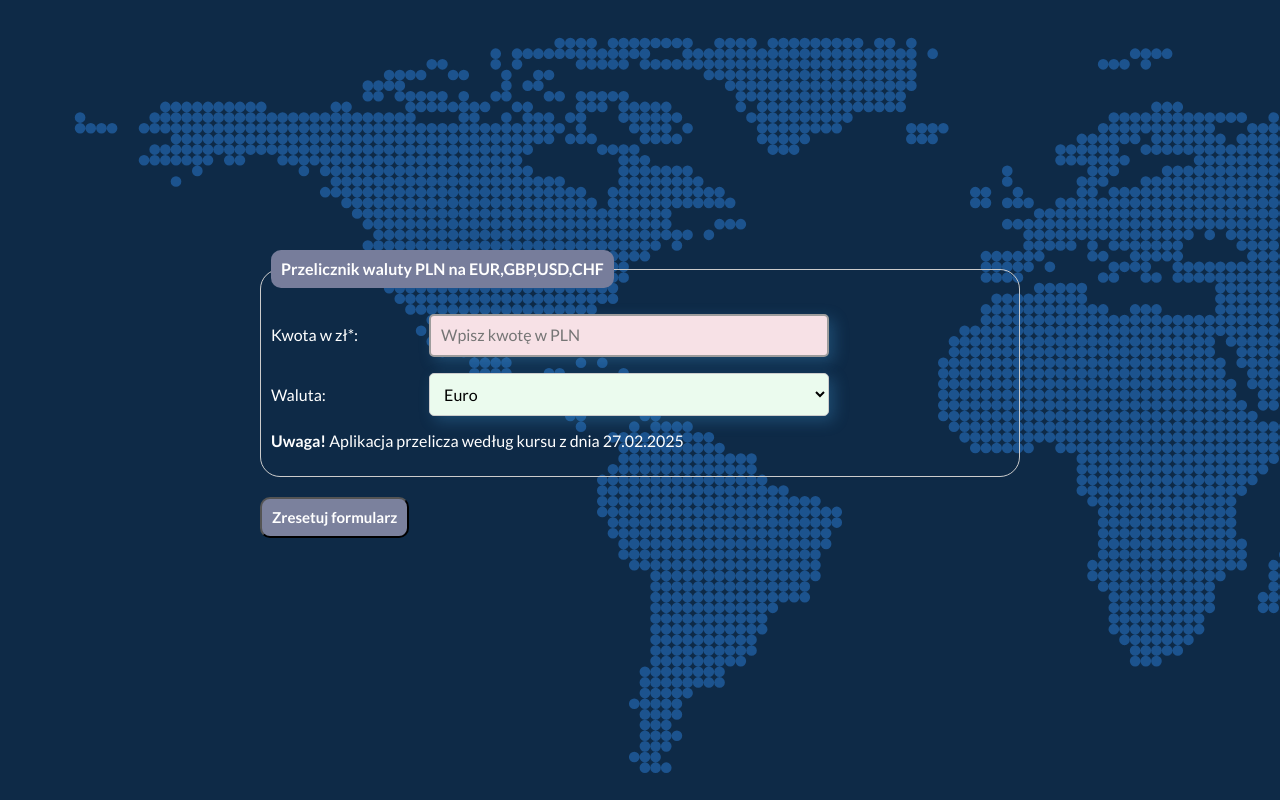
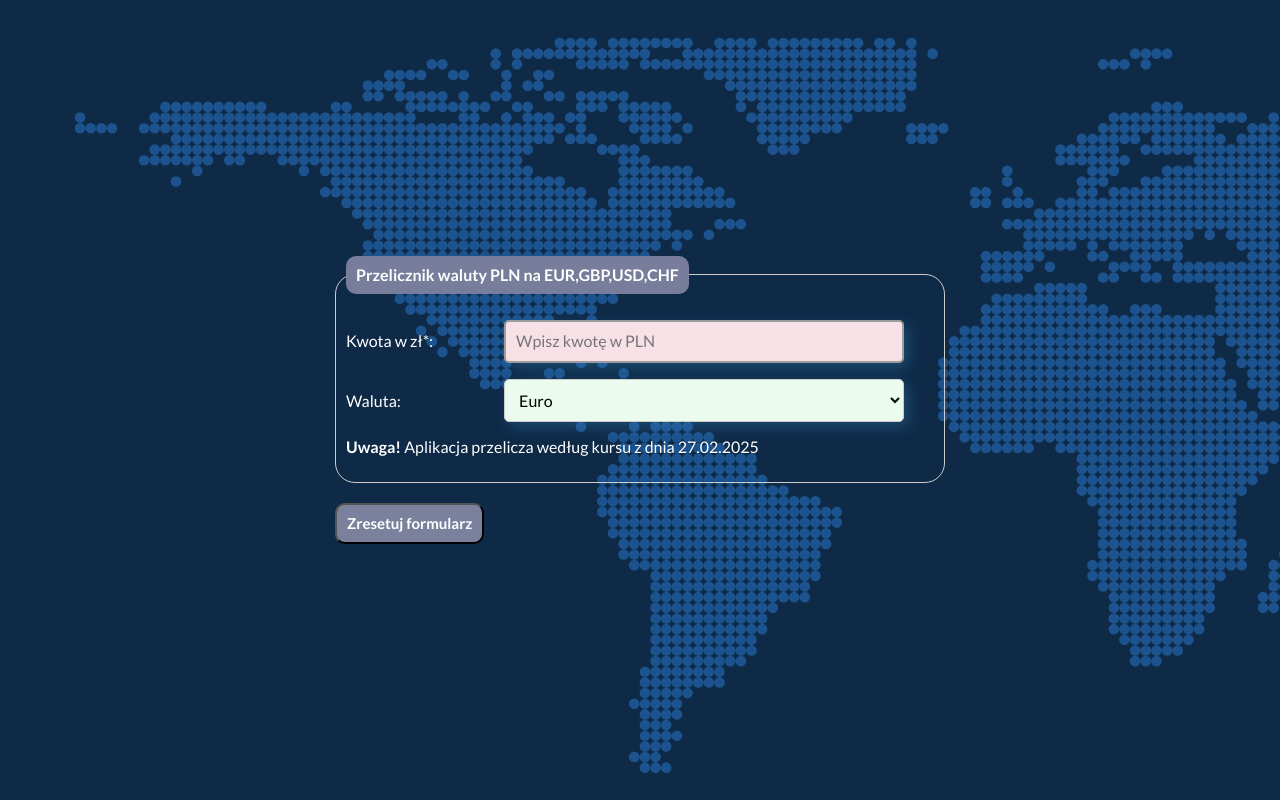
Before and after one commit to pawelnowak-code/currency-converter, a plain HTML site: page index.html in a window 1280 px wide. Drawn offline with nearby package versions, Linux system fonts and the light colour scheme.

Commit message:
using flex to center the form

```diff
--- a/css/container.css
+++ b/css/container.css
@@ -1,5 +1,5 @@
 .container {
-    max-width: 800px;
-    margin: 250px auto;
-    padding: 0 20px;
+    flex-basis: 650px;
+    padding: 20px;
+    margin: 20px;
 }
--- a/css/style.css
+++ b/css/style.css
@@ -13,6 +13,10 @@ body {
     color: #ffffff;
     font-family: "Lato", sans-serif;
     margin: 0;
+    min-height: 100vh;
+    display: flex;
+    align-items: center;
+    justify-content: center;
     background-image: url('../img/WorldMap.svg');
     background-size: cover;
     background-repeat: no-repeat;
```
